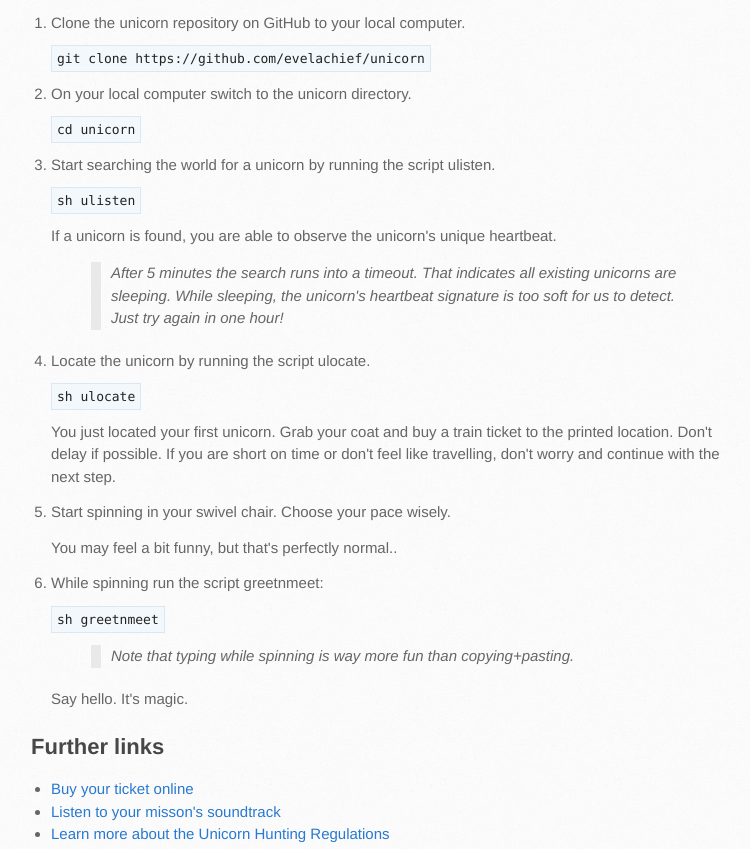
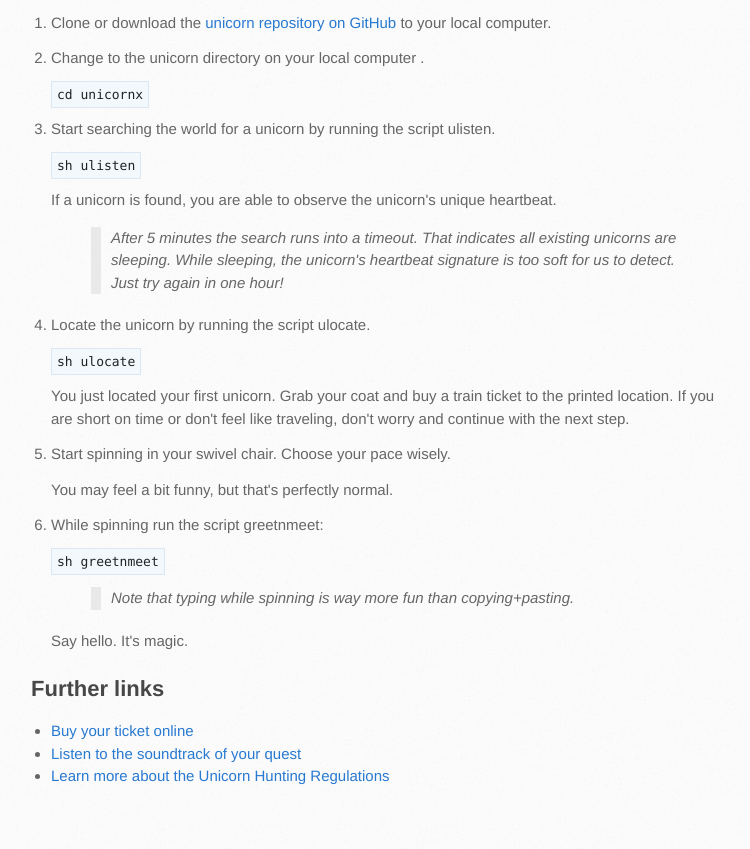
Before and after one commit to evelachief/Unicorn, a plain HTML site: page index.html in a window 1280 px wide. Shown: the part 768-1617 px from the top of the page, without its empty margins (139-889 px from the left). Drawn offline with Linux system fonts and the light colour scheme.

Commit message:
Final touches

```diff
--- a/index.html
+++ b/index.html
@@ -40,7 +40,7 @@
               <ul style="list-style-type:circle">
                 <li><code>ulisten</code>: Search the world for a unicorn heartbeat. Each unicorn has a unique heartbeat signature. </li>
                 <li><code>ulocate</code>: Get the GPS coordinates of your unicorn's location.</li>
-                <li><code>greetNmeet</code>: Greet and meet your unicorn online, if you don't feel like traveling, </li>
+                <li><code>greetNmeet</code>: Greet and meet your unicorn online, if you don't feel like traveling. </li>
                </ul>
 
 <h2>
@@ -55,11 +55,11 @@
 <h2>
 <p>Quickstart guide</p></h2>
   <ol>
-    <li><p>Clone the unicorn repository on GitHub to your local computer.</p>
-    <p><code>git clone https://github.com/evelachief/unicorn</code></p></li>
+    <li><p>Clone or download the <a href="https://github.com/evelachief/unicornx">unicorn repository on GitHub</a> to your local computer.</p>
+    </li>
 
-    <li><p>On your local computer switch to the unicorn directory.</p>
-    <p><code>cd unicorn</code></p></li>
+    <li><p>Change to the unicorn directory on your local computer .</p>
+    <p><code>cd unicornx</code></p></li>
 
     <li><p>Start searching the world for a unicorn by running the script ulisten. </p>
     <p><code>sh ulisten</code></p>
@@ -70,10 +70,10 @@
     </li>
             <li><p>Locate the unicorn by running the script ulocate.</p>
     <p><code>sh ulocate</code></p>
-    <p>You just located your first unicorn. Grab your coat and buy a train ticket to the printed location. Don't delay if possible. If you are short on time or don't feel like travelling, don't worry and continue with the next step.</p>
+    <p>You just located your first unicorn. Grab your coat and buy a train ticket to the printed location. If you are short on time or don't feel like traveling, don't worry and continue with the next step.</p>
     </li>
 <li><p>Start spinning in your swivel chair. Choose your pace wisely.</p>
-<p>You may feel a bit funny, but that's perfectly normal..</p>
+<p>You may feel a bit funny, but that's perfectly normal.</p>
 </li>
 <li><p>While spinning run the script greetnmeet:</p>
   <p><code>sh greetnmeet</code></p>
@@ -84,7 +84,7 @@
   <h2>Further links</h2>
 
           <ul><li> <a href="https://www.bahn.de"> Buy your ticket online </a> </li>
-              <li> <a href="https://www.youtube.com/watch?v=CC_Y4zOUdcI"> Listen to your misson's soundtrack </a> </li>
+              <li> <a href="https://www.youtube.com/watch?v=CC_Y4zOUdcI"> Listen to the soundtrack of your quest </a> </li>
               <li> <a href="http://www.lssu.edu/banished/uh_regulations.php">Learn more about the Unicorn Hunting Regulations </a></li>
 
           </ul>
@@ -92,6 +92,7 @@
 
         <aside id="sidebar">
           <h3>What is a unicorn?</h3>
+          <img src="images/unicorn.png" style="width:180px;height:170px;">
           <p>A unicorn is a mythical creature. It looks like a horse with a spiralled horn (or "alicorn" according to medieval lore) on its forehead. You find unicorns often depicted in close proximity to star dust or rainbows. Legend has it that their heartbeat has a unique signature. </p>
 
         </aside>
```
Also changed, not shown: images/unicorn.png (added).
